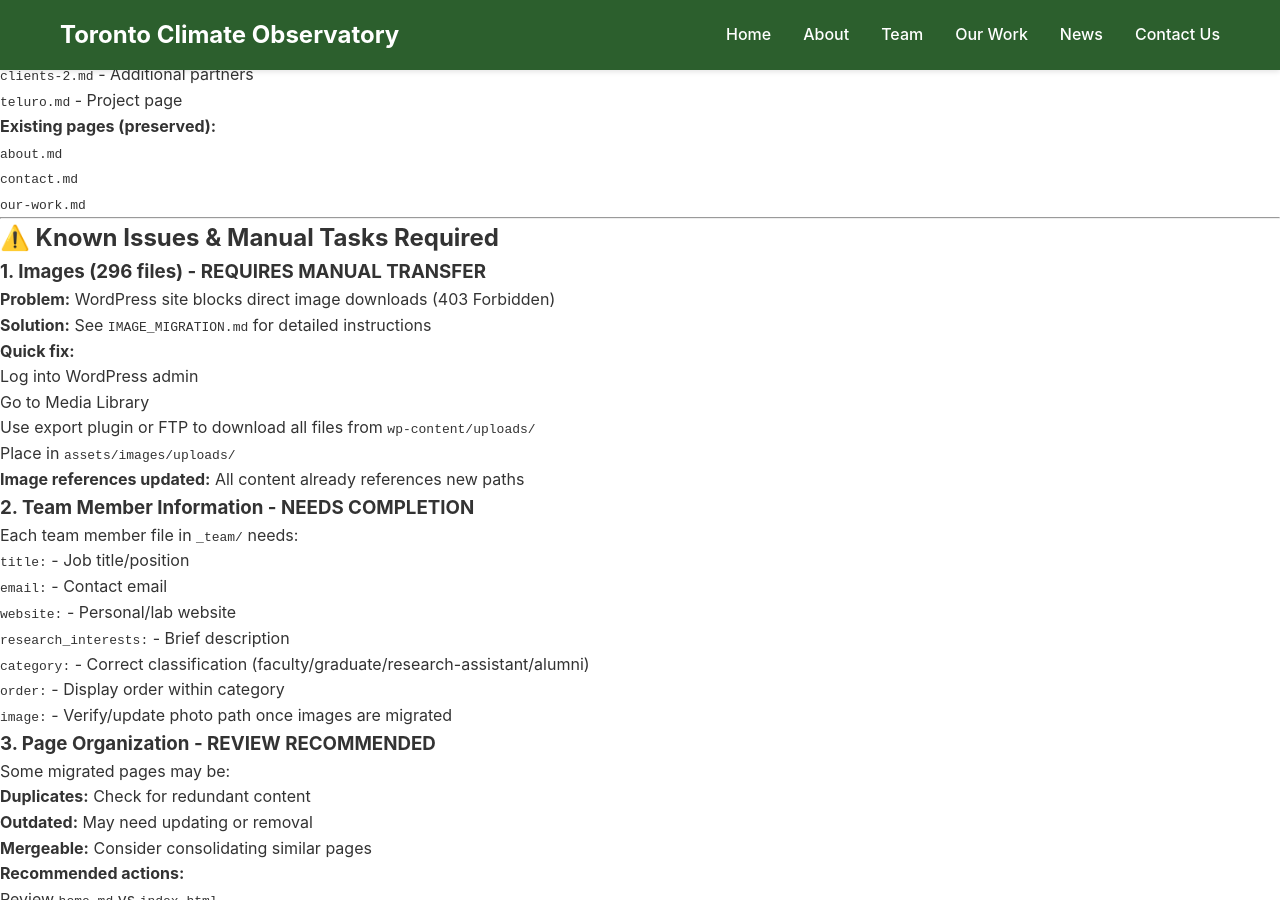
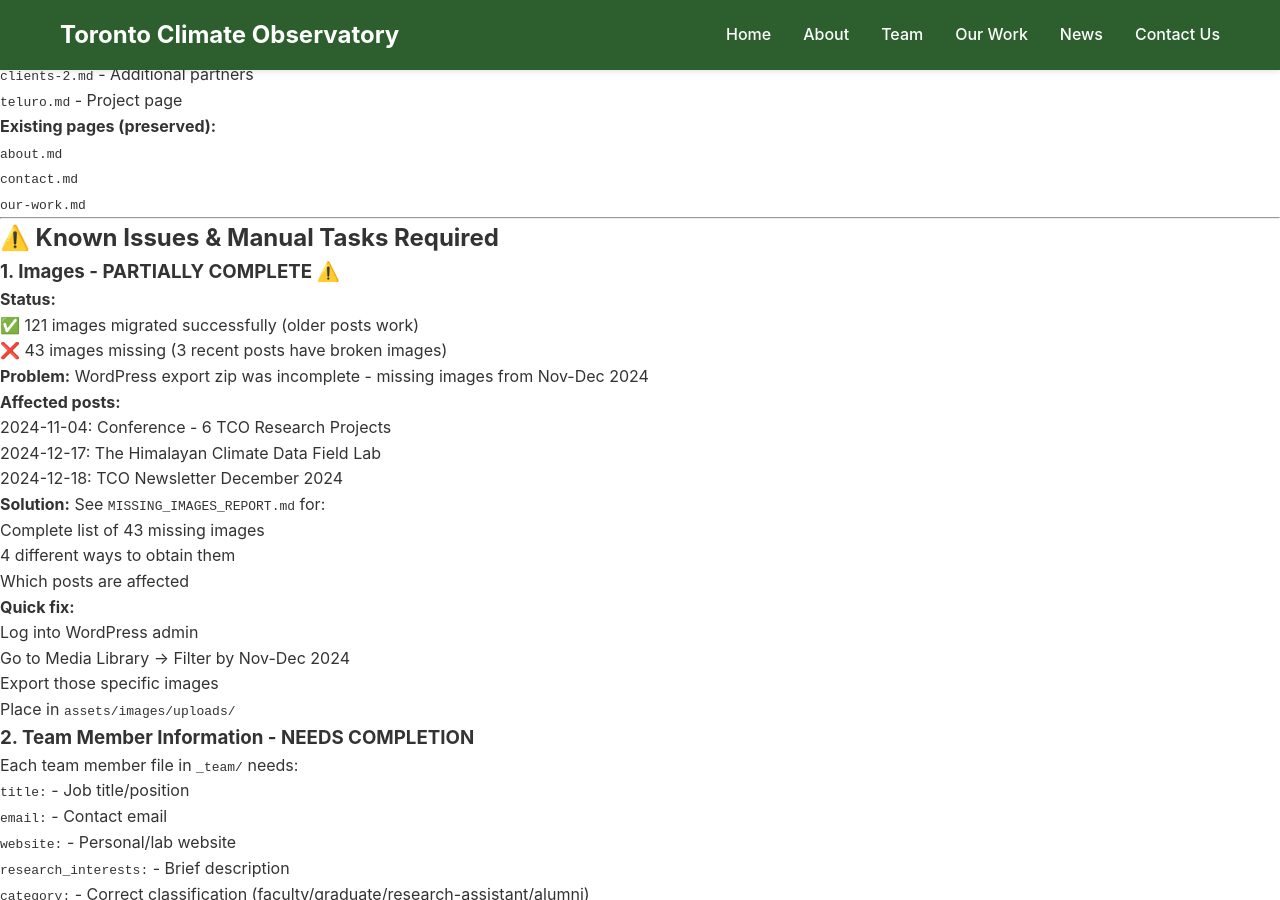
Before and after one commit to robertsoden/tco-website, a Jekyll site: the page built from MIGRATION_SUMMARY.md, in a window 1280 px wide and 900 px high, scrolled down 1344 px. Built offline with Jekyll 4.4.1, drawn with Linux system fonts in a browser that asks for light colours; our own code applies the rules of GitHub Pages for plain Markdown files.

Commit message:
Update migration summary with accurate image status
- 121 images migrated successfully
- 43 images still missing from incomplete WordPress export
- 3 recent posts affected
- Reference MISSING_IMAGES_REPORT.md for details

```diff
--- a/MIGRATION_SUMMARY.md
+++ b/MIGRATION_SUMMARY.md
@@ -75,19 +75,29 @@ Additional WordPress pages migrated to root directory:
 
 ## ⚠️ Known Issues & Manual Tasks Required
 
-### 1. Images (296 files) - REQUIRES MANUAL TRANSFER
+### 1. Images - PARTIALLY COMPLETE ⚠️
 
-**Problem:** WordPress site blocks direct image downloads (403 Forbidden)
+**Status:**
+- ✅ 121 images migrated successfully (older posts work)
+- ❌ 43 images missing (3 recent posts have broken images)
 
-**Solution:** See `IMAGE_MIGRATION.md` for detailed instructions
+**Problem:** WordPress export zip was incomplete - missing images from Nov-Dec 2024
+
+**Affected posts:**
+- 2024-11-04: Conference - 6 TCO Research Projects
+- 2024-12-17: The Himalayan Climate Data Field Lab
+- 2024-12-18: TCO Newsletter December 2024
+
+**Solution:** See `MISSING_IMAGES_REPORT.md` for:
+- Complete list of 43 missing images
+- 4 different ways to obtain them
+- Which posts are affected
 
 **Quick fix:**
 1. Log into WordPress admin
-2. Go to Media Library
-3. Use export plugin or FTP to download all files from `wp-content/uploads/`
+2. Go to Media Library → Filter by Nov-Dec 2024
+3. Export those specific images
 4. Place in `assets/images/uploads/`
-
-**Image references updated:** All content already references new paths
 
 ### 2. Team Member Information - NEEDS COMPLETION
 
```
